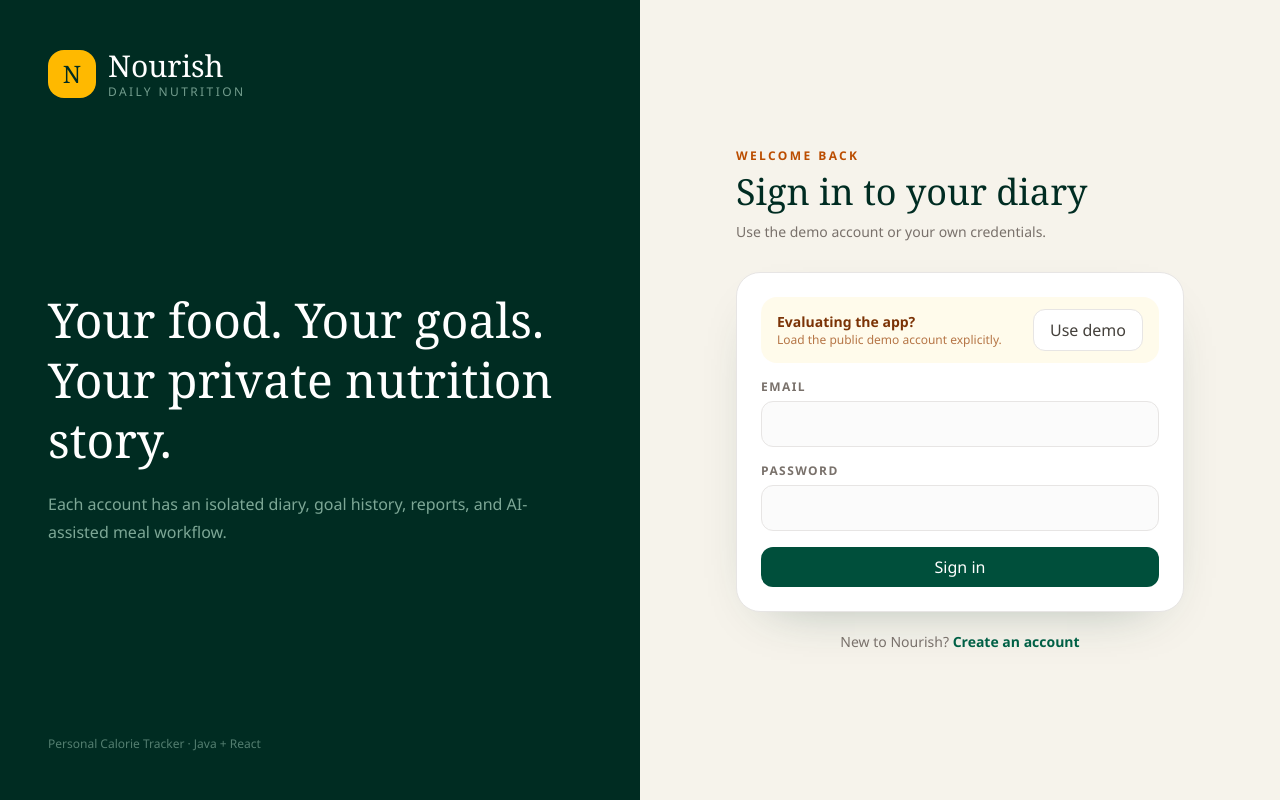
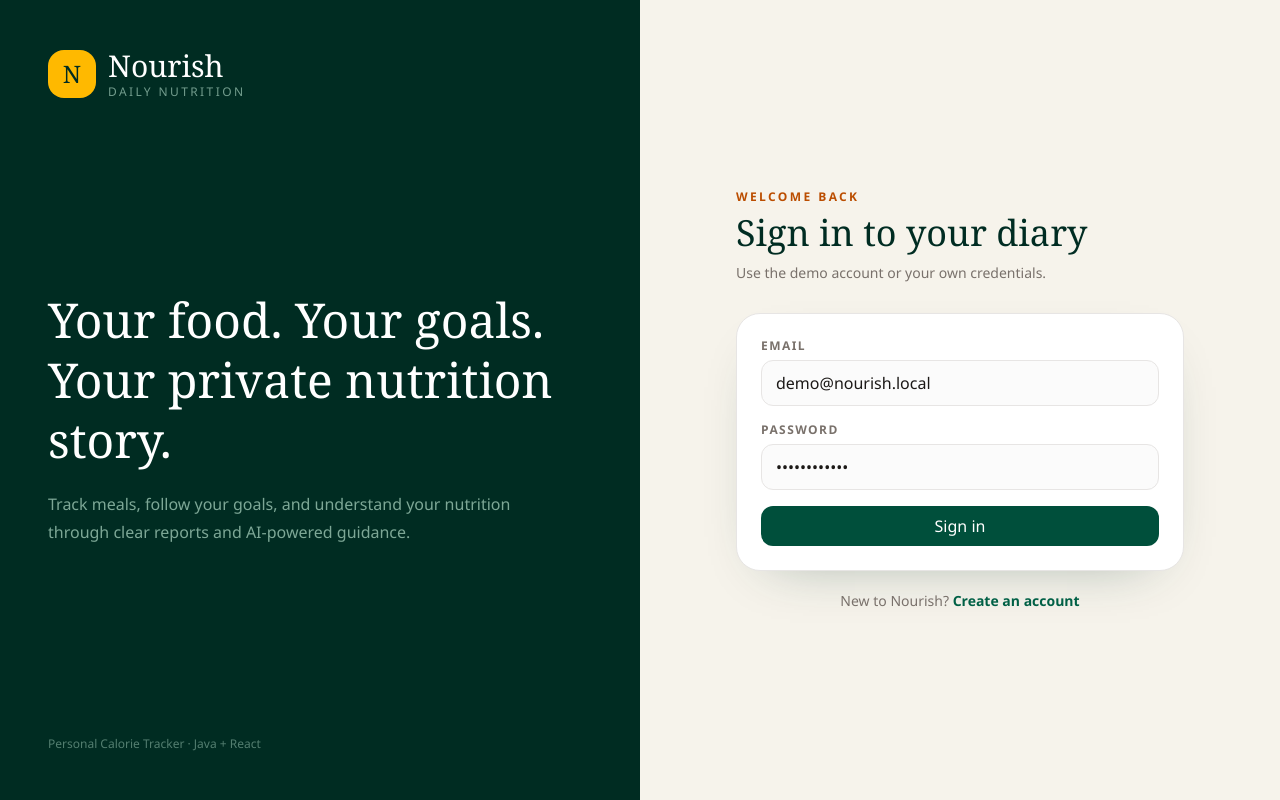
Before and after one commit to vamshijetti2005-web/Personal-calorie-Tracker, a React (Vite) app in the folder frontend/: page /login in a window 1280 px wide. Built offline with nearby package versions, Linux system fonts and the light colour scheme; no server answers.

Commit message:
Refine sign-in copy and restore demo prefill.
Use benefit-focused nutrition messaging, remove the demo action panel, and preload evaluator credentials directly on login.

Co-authored-by: Vamshijetti <Vamshijetti@users.noreply.github.com>

```diff
--- a/frontend/src/pages/AuthPage.tsx
+++ b/frontend/src/pages/AuthPage.tsx
@@ -8,8 +8,12 @@ export function AuthPage({ mode }: { mode: 'login' | 'register' }) {
   const { user, login, register } = useAuth()
   const navigate = useNavigate()
   const location = useLocation()
-  const [email, setEmail] = useState('')
-  const [password, setPassword] = useState('')
+  const [email, setEmail] = useState(
+    mode === 'login' ? 'demo@nourish.local' : '',
+  )
+  const [password, setPassword] = useState(
+    mode === 'login' ? 'DemoPass123!' : '',
+  )
   const [displayName, setDisplayName] = useState('')
   const [error, setError] = useState<string | null>(null)
   const [saving, setSaving] = useState(false)
@@ -37,12 +41,6 @@ export function AuthPage({ mode }: { mode: 'login' | 'register' }) {
     }
   }
 
-  function useDemoAccount() {
-    setEmail('demo@nourish.local')
-    setPassword('DemoPass123!')
-    setError(null)
-  }
-
   return (
     <main className="grid min-h-screen bg-[#f6f3eb] lg:grid-cols-2">
       <section className="hidden overflow-hidden bg-emerald-950 p-12 text-white lg:flex lg:flex-col lg:justify-between">
@@ -62,8 +60,8 @@ export function AuthPage({ mode }: { mode: 'login' | 'register' }) {
             Your food. Your goals. Your private nutrition story.
           </p>
           <p className="mt-5 max-w-lg leading-7 text-emerald-100/60">
-            Each account has an isolated diary, goal history, reports, and
-            AI-assisted meal workflow.
+            Track meals, follow your goals, and understand your nutrition
+            through clear reports and AI-powered guidance.
           </p>
         </div>
         <p className="text-xs text-emerald-100/40">
@@ -95,25 +93,6 @@ export function AuthPage({ mode }: { mode: 'login' | 'register' }) {
             className="mt-7 space-y-4 rounded-3xl border border-stone-200 bg-white p-6 shadow-[0_20px_55px_-35px_rgba(23,63,53,.45)]"
             onSubmit={(event) => void submit(event)}
           >
-            {mode === 'login' && (
-              <div className="flex items-center justify-between gap-3 rounded-2xl bg-amber-50 px-4 py-3">
-                <div>
-                  <p className="text-sm font-semibold text-amber-900">
-                    Evaluating the app?
-                  </p>
-                  <p className="text-xs text-amber-800/70">
-                    Load the public demo account explicitly.
-                  </p>
-                </div>
-                <Button
-                  type="button"
-                  variant="secondary"
-                  onClick={useDemoAccount}
-                >
-                  Use demo
-                </Button>
-              </div>
-            )}
             {mode === 'register' && (
               <div>
                 <Label htmlFor="auth-display-name">Display name</Label>
```
